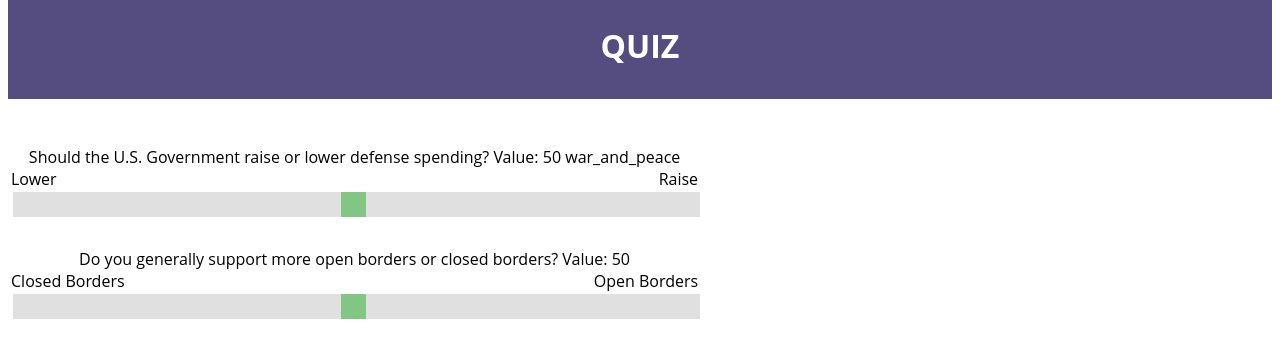
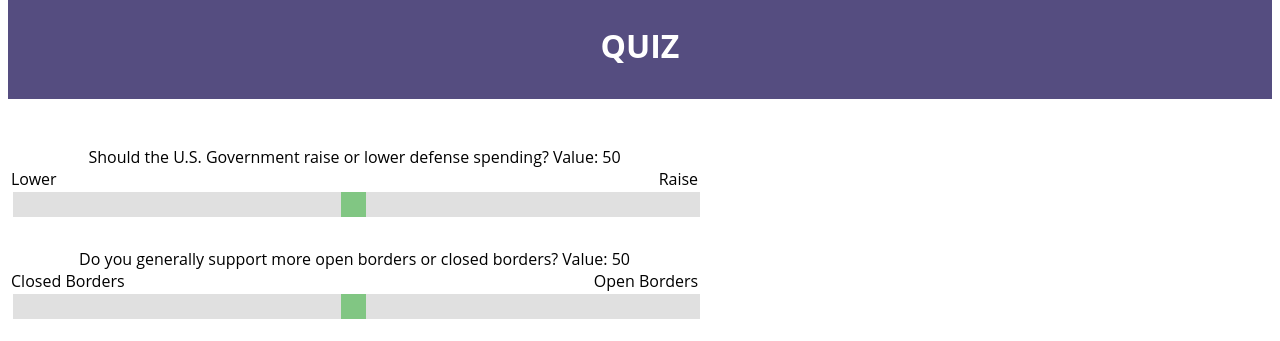
Before and after one commit to sdeweese/elect, a Django app: page /quiz/ in a window 1280 px wide. Shown: the part 191-532 px from the top of the page. Run offline with Django 3.2, Linux system fonts and the light colour scheme.

Commit message:
Remove war_and_peace label

```diff
--- a/project/templates/quiz.html
+++ b/project/templates/quiz.html
@@ -36,7 +36,7 @@
         <tr>
             <td style="text-align: center;">
                 <label>Should the U.S. Government raise or lower defense spending? Value: <span id="demo1"></span></label>
-                <label for="war_and_peace">war_and_peace</label>
+                <!-- <label for="war_and_peace">war_and_peace</label> -->
                 {{ survey.war_and_peace }}
                 <div class="slidecontainer">
                     <span style="float:left;">Lower</span> <span style="float:right;">Raise</span>
```
